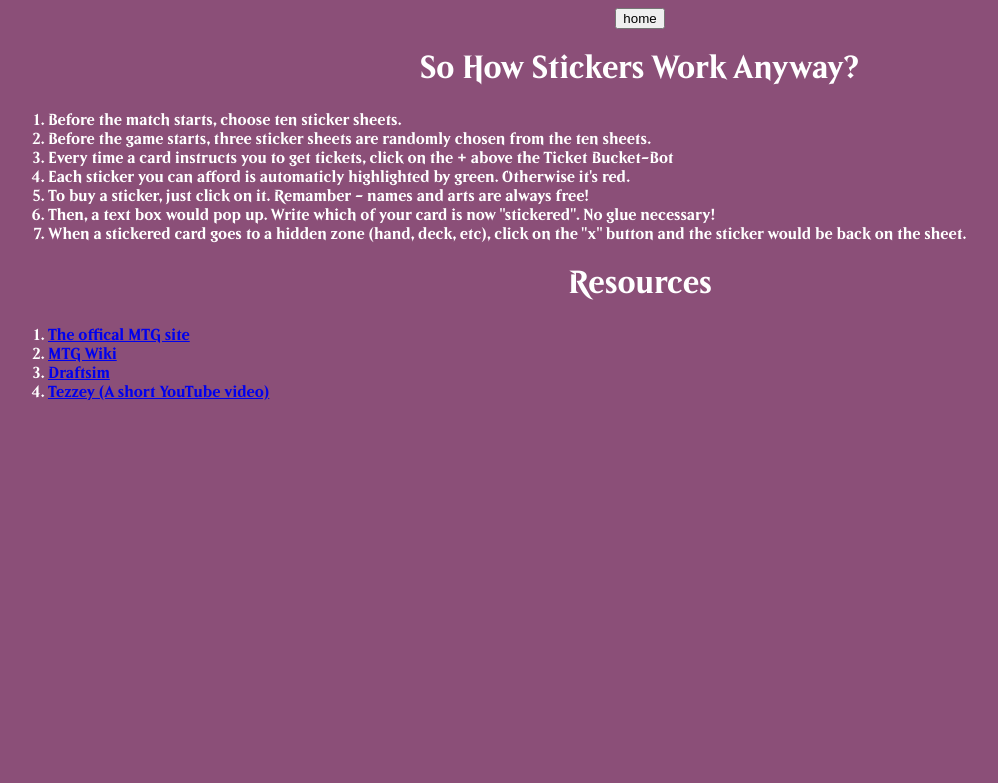
After one commit to netn10/magic-sticker-tracker, a Flask app: page /help in a window 1280 px wide. The commit adds this page. Shown: the top 783 px of the page, without its empty margins (0-998 px from the left). Run offline with Flask 2, Linux system fonts and the light colour scheme.

Commit message:
about and help

```diff
--- a/app.py
+++ b/app.py
@@ -11,6 +11,14 @@ CORS(app)
 @app.route('/')
 def home():
     return render_template('home.html', all_stickers_images=all_stickers_images)
+
+@app.route('/about')
+def about():
+    return render_template('about.html')
+
+@app.route('/help')
+def help():
+    return render_template('help.html')
 
 @app.route('/step_2/<selected_stickers_array>', methods=['GET'])
 def step_2(selected_stickers_array):
--- a/static/style/all_pages.css
+++ b/static/style/all_pages.css
@@ -17,3 +17,7 @@
     width: 60%;
     height: 60%;
 }
+
+button {
+    cursor: pointer;
+}
--- a/static/style/homepage.css
+++ b/static/style/homepage.css
@@ -4,8 +4,8 @@ body{
 
 .homepage_image{
     cursor: pointer;
-    width: 100px;
-    height: 120px;
+    width: 120px;
+    height: 160px;
 }
 
 .selected {
@@ -18,6 +18,6 @@ body{
 }
 
 #step_2 {
-    color: green;
+    color: lightgreen;
     text-decoration: none;
 }
--- a/static/style/step_2.css
+++ b/static/style/step_2.css
@@ -26,3 +26,9 @@ display: table;
     left: 50%;
     transform: translate(-50%, -50%);
 }
+
+textarea {
+    opacity: 0.3;
+    color: white;
+    background-color: darkblue;
+}
--- /dev/null
+++ b/templates/help.html
@@ -0,0 +1,32 @@
+<html>
+    <head>
+        <meta charset="UTF-8">
+        <title>Sticker Tracker</title>
+        <link rel= "stylesheet" type= "text/css" href="{{ url_for('static', filename='style/all_pages.css') }}" />
+    </head>
+    <body>
+        <center>
+            <button onclick="window.location.href='/'">home</button>
+            <h1>So How Stickers Work Anyway?</h1>
+        </center>
+            <ol>
+                <li>Before the match starts, choose ten sticker sheets. </li>
+                <li>Before the game starts, three sticker sheets are randomly chosen from the ten sheets. </li>
+                <li>Every time a card instructs you to get tickets, click on the + above the Ticket Bucket-Bot</li>
+                <li>Each sticker you can afford is automaticly highlighted by green. Otherwise it's red.</li>
+                <li>To buy a sticker, just click on it. Remamber - names and arts are always free!</li>
+                <li>Then, a text box would pop up. Write which of your card is now "stickered". No glue necessary!</li>
+                <li>When a stickered card goes to a hidden zone (hand, deck, etc), click on the "x" button and the sticker would be back on the sheet.</li>
+            </ol>
+            <center>
+                <h1>Resources</h1>
+            </center>
+            <ol>
+                <li><a href="https://magic.wizards.com/en/articles/archive/feature/unfinity-mechanics-2022-09-20">The offical MTG site</a></li>
+                <li><a href="https://mtg.fandom.com/wiki/Sticker">MTG Wiki</a></li>
+                <li><a href="https://draftsim.com/mtg-sticker-and-ticket-cards">Draftsim</a></li>
+                <li><a href="https://www.youtube.com/watch?v=9WUlXV6p6E0">Tezzey (A short YouTube video)</a></li>
+            </ol>
+
+    </body>
+</html>
```
Also changed, not shown: templates/about.html (added, +25 -0 lines), templates/home.html (+8 -6 lines), templates/step_2.html (+4 -5 lines). Lines whose indentation alone changed are shown as unchanged.
